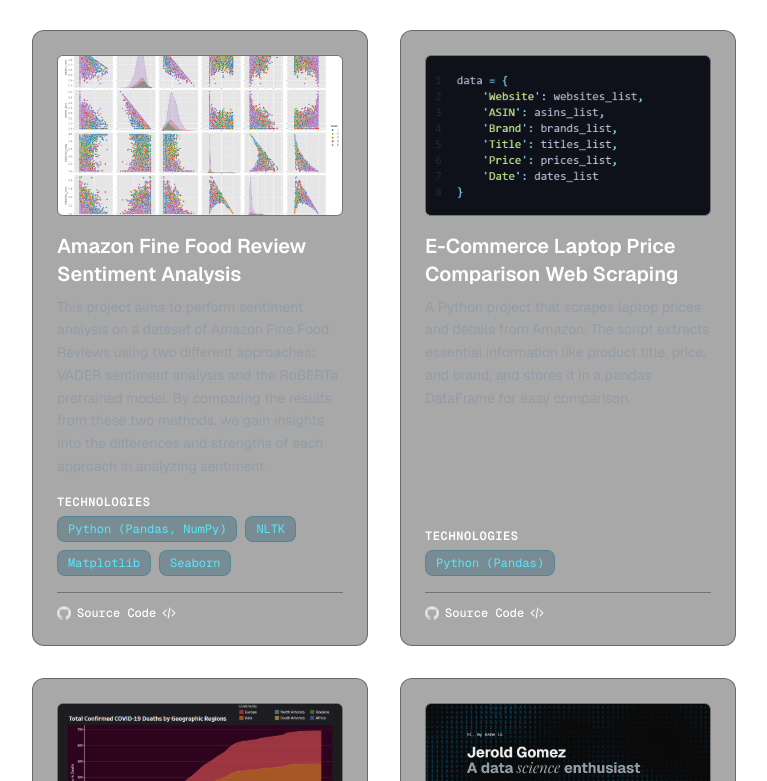
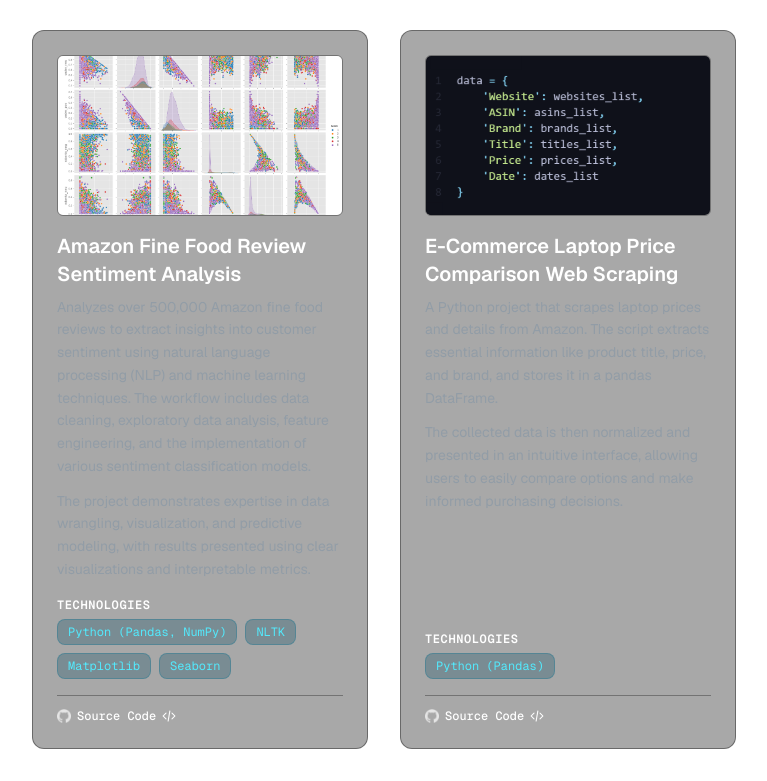
Before and after one commit to JeroldGomez/jerold-gomez-portfolio, a Next.js app: page / in a window 1280 px wide. Shown: the part 3514-4295 px from the top of the page, without its empty margins (256-1023 px from the left). Built offline with nearby package versions, Linux system fonts and the light colour scheme.

Commit message:
Update project.ts
update project descriptions

```diff
--- a/app/data/projects.ts
+++ b/app/data/projects.ts
@@ -22,7 +22,7 @@
         title: "E-commerce Website Optimization Analysis",
         imageUrl: "/Google_c.svg",
         description:
-        `As part of my Google Data Analytics Professional Certificate, I conducted a comprehensive case study focused on optimizing conversion rates for an e-commerce website. \n
+        `As part of my Google Data Analytics Professional Certificate, I conducted a comprehensive case study focused on optimizing conversion rates for an e-commerce website using a large real-world dataset (170K+ records) from Kaggle.
 
         Using R (tidyverse, janitor) for data cleaning and analysis, and Tableau for visualization, I explored user behavior across various dimensions: demographics, traffic sources, and membership status.`,
         technologies: ["R","RStudio", "Tableau"],
@@ -33,7 +33,9 @@
         title: "Amazon Fine Food Review Sentiment Analysis",
         imageUrl: "/amazon2.png",
         description:
-        "This project aims to perform sentiment analysis on a dataset of Amazon Fine Food Reviews using two different approaches: VADER sentiment analysis and the RoBERTa pretrained model. By comparing the results from these two methods, we gain insights into the differences and strengths of each approach in analyzing sentiment.",
+        `Analyzes over 500,000 Amazon fine food reviews to extract insights into customer sentiment using natural language processing (NLP) and machine learning techniques. The workflow includes data cleaning, exploratory data analysis, feature engineering, and the implementation of various sentiment classification models.
+
+        The project demonstrates expertise in data wrangling, visualization, and predictive modeling, with results presented using clear visualizations and interpretable metrics.`,
         technologies: ["Python (Pandas, NumPy)", "NLTK", "Matplotlib ", "Seaborn"],
         liveLink: null,
         githubLink: "https://github.com/JeroldGomez/amazon-fine-food-reviews-sentiment-analysis",
@@ -42,7 +44,9 @@
         title: "E-Commerce Laptop Price Comparison Web Scraping",
         imageUrl: "/code_2.svg",
         description:
-        "A Python project that scrapes laptop prices and details from Amazon. The script extracts essential information like product title, price, and brand, and stores it in a pandas DataFrame for easy comparison.",
+        `A Python project that scrapes laptop prices and details from Amazon. The script extracts essential information like product title, price, and brand, and stores it in a pandas DataFrame.
+
+        The collected data is then normalized and presented in an intuitive interface, allowing users to easily compare options and make informed purchasing decisions.`,
         technologies: ["Python (Pandas)"],
         liveLink: null,
         githubLink: "https://github.com/JeroldGomez/e-commerce-laptop-price-comparison-web-scraping",
```
